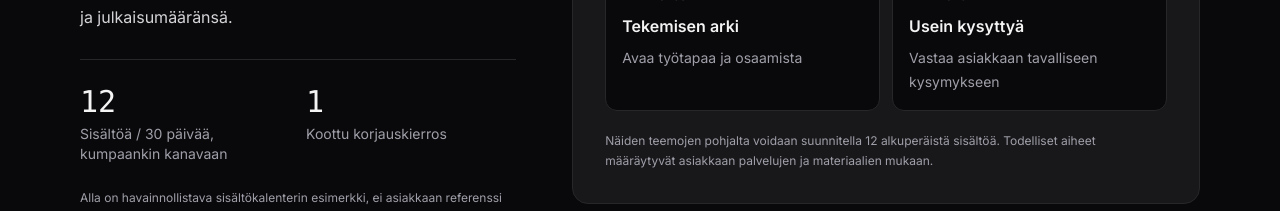
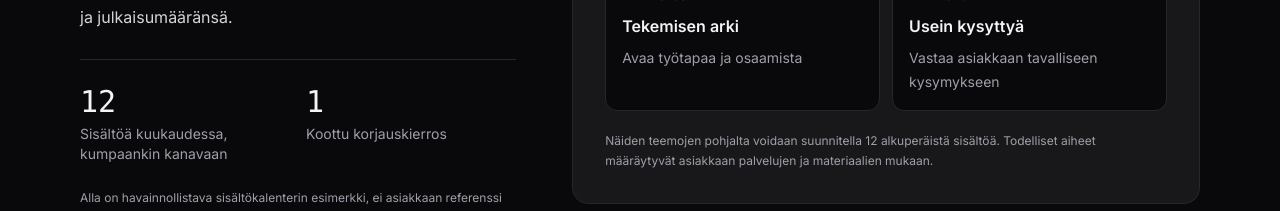
Before and after one commit to Jambovisuaalit/virella-helsinki-web, a Next.js app: page /sosiaalinen-media in a window 1280 px wide. Shown: the part 1020-1231 px from the top of the page. Built offline with nearby package versions, Linux system fonts and the light colour scheme.

Commit message:
fix: set LinkedIn and Conversion Fix to quote-only service terms

```diff
--- a/app/sosiaalinen-media/page.tsx
+++ b/app/sosiaalinen-media/page.tsx
@@ -95,7 +95,7 @@ export default function SocialMediaPage() {
                 <div className="mt-7 grid grid-cols-2 gap-4 border-t border-zinc-800 pt-6">
                   <div>
                     <p className="font-mono text-3xl text-zinc-100">12</p>
-                    <p className="mt-1 text-sm text-zinc-400">Sisältöä / 30 päivää, kumpaankin kanavaan</p>
+                    <p className="mt-1 text-sm text-zinc-400">Sisältöä kuukaudessa, kumpaankin kanavaan</p>
                   </div>
                   <div>
                     <p className="font-mono text-3xl text-zinc-100">1</p>
@@ -187,7 +187,7 @@ export default function SocialMediaPage() {
               </details>
               <details>
                 <summary>Kuinka pitkä sopimus on?</summary>
-                <p>Molemmissa paketeissa vähimmäisjakso on {product.commitmentMonths} kuukautta. Kummankin hinta on {euro.format(product.price)} kuukaudessa, yhteensä {euro.format(product.totalPrice)}. Maksutapa ja jatkon ehdot vahvistetaan ennen aloitusta.</p>
+                <p>Instagram + Facebook -paketin aloitusjakso on {product.commitmentMonths} kuukautta, {euro.format(product.price)} kuukaudessa eli yhteensä {euro.format(product.totalPrice)}. Sen jälkeen palvelu jatkuu toistaiseksi 30 päivän kirjallisella irtisanomisajalla. LinkedInin hinta, julkaisumäärä ja sopimuskausi määritellään aina kirjallisessa asiakaskohtaisessa tarjouksessa.</p>
               </details>
               <details>
                 <summary>Mitä minulta tarvitaan?</summary>
```
